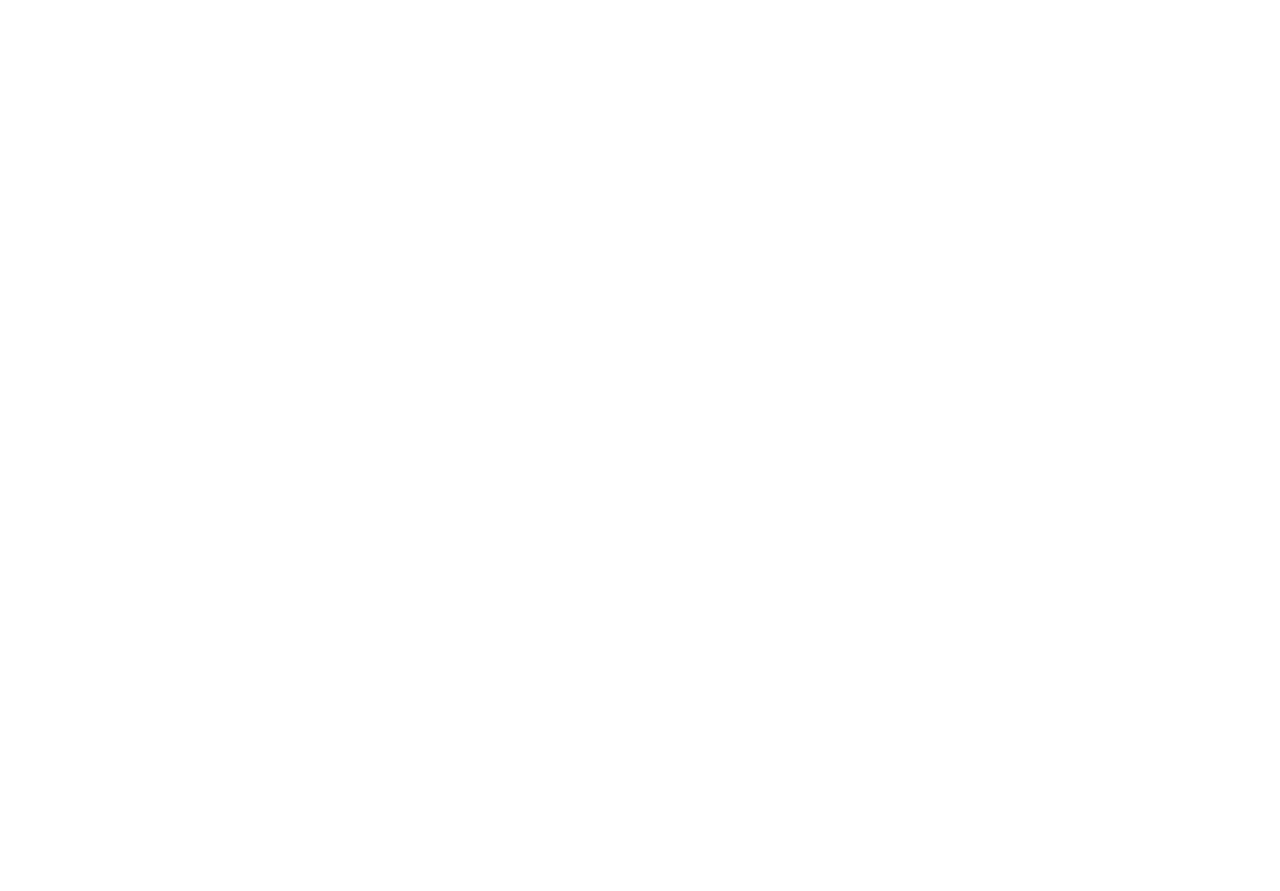
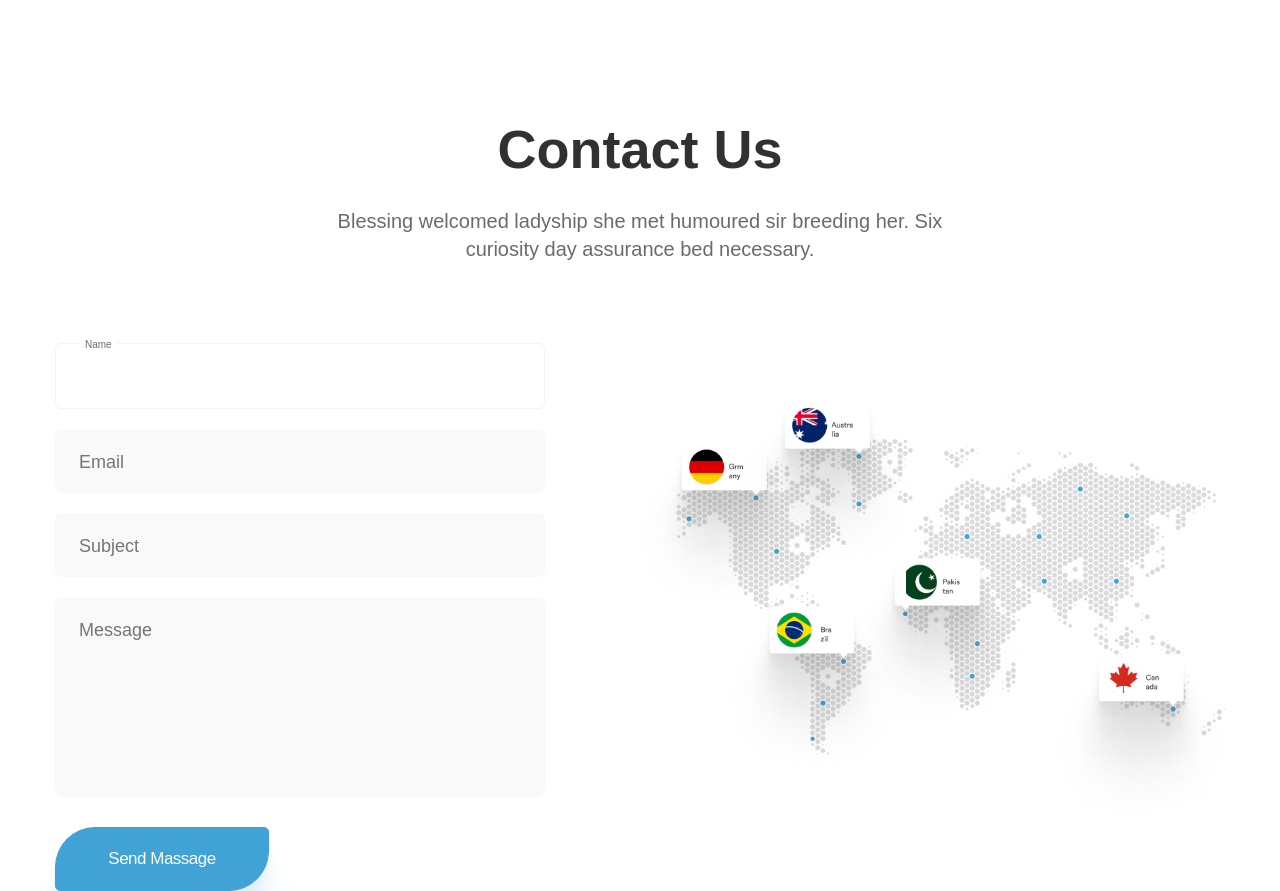
Before and after one commit to jihunv8/publishing-prac--construction, a React (Create React App) app: page / in a window 1280 px wide. Shown: the part 4460-5351 px from the top of the page. Before the commit the page ends 4441 px from the top, so only its background shows below. Built offline with nearby package versions, Linux system fonts and the light colour scheme; a web font is replaced by a local one.

Commit message:
[add] Home => Section4 컴포넌트 추가

```diff
--- /dev/null
+++ b/src/components/home/section4/Form.jsx
@@ -0,0 +1,79 @@
+import styled, { css } from 'styled-components';
+import CommonButton from '../../common/buttons/CommonButton.styled';
+
+function Form() {
+  return (
+    <FormWrapper>
+      <InputNameWrapper>
+        <InputName />
+      </InputNameWrapper>
+      <InputInfo placeholder="Email" />
+      <InputInfo placeholder="Subject" />
+      <InputMessage placeholder="Message" />
+      <SendButton inversion>Send Massage</SendButton>
+    </FormWrapper>
+  );
+}
+
+export default Form;
+
+const FormWrapper = styled.div`
+  width: 490px;
+  display: flex;
+  flex-direction: column;
+  flex-shrink: 0;
+`;
+
+const Input = css`
+  padding: 20px 24px 17px;
+  outline: none;
+  border-radius: 7px;
+  color: #313131;
+  font-size: 1.125rem;
+  line-height: 1.6875rem;
+`;
+
+const OtherInput = css`
+  margin-top: 20px;
+  background-color: #f9f9f9;
+  border: none;
+`;
+
+const InputNameWrapper = styled.div`
+  position: relative;
+  &::before {
+    content: 'Name';
+    display: block;
+    background-color: #fff;
+    padding: 0 5px;
+    position: absolute;
+    top: -6px;
+    left: 25px;
+    color: #6b6b6b;
+    font-size: 0.625rem;
+    line-height: 0.9375rem;
+  }
+`;
+
+const InputName = styled.input`
+  ${Input}
+  width: 100%;
+  border: solid 1px #f4f4f4;
+`;
+
+const InputInfo = styled.input`
+  ${Input}
+  ${OtherInput}
+`;
+
+const InputMessage = styled.textarea`
+  ${Input}
+  ${OtherInput}
+  height: 200px;
+  resize: none;
+`;
+
+const SendButton = styled(CommonButton)`
+  width: 214px;
+  margin-top: 30px;
+`;
--- /dev/null
+++ b/src/components/home/section4/Section4.jsx
@@ -0,0 +1,43 @@
+import styled from 'styled-components';
+import { contentsAreaXLarge } from '../../../global-style/theme/mediaSize';
+
+import Form from './Form';
+import Section4Header from './Section4Header';
+
+import mapImage from '../../../images/map.png';
+
+function Section4() {
+  return (
+    <Section4Wrapper>
+      <ContentsArea>
+        <Section4Header />
+        <Seciton4Article>
+          <Form />
+          <Image src={mapImage} />
+        </Seciton4Article>
+      </ContentsArea>
+    </Section4Wrapper>
+  );
+}
+
+export default Section4;
+
+const Section4Wrapper = styled.section`
+  margin-top: 140px;
+`;
+
+const ContentsArea = styled.div`
+  width: ${contentsAreaXLarge};
+  margin: 0 auto;
+`;
+
+const Seciton4Article = styled.article`
+  margin-top: 80px;
+  display: flex;
+  justify-content: space-between;
+`;
+
+const Image = styled.img`
+  width: 600px;
+  object-fit: contain;
+`;
--- /dev/null
+++ b/src/components/home/section4/Section4Header.jsx
@@ -0,0 +1,37 @@
+import styled from 'styled-components';
+
+function Section4Header() {
+  return (
+    <Section4HeaderWrapper>
+      <Title>Contact Us</Title>
+      <Text>
+        Blessing welcomed ladyship she met humoured sir breeding her. Six curiosity day assurance bed necessary.
+      </Text>
+    </Section4HeaderWrapper>
+  );
+}
+
+export default Section4Header;
+
+const Section4HeaderWrapper = styled.div`
+  display: flex;
+  flex-direction: column;
+  align-items: center;
+`;
+
+const Title = styled.h2`
+  width: fit-content;
+  color: #313131;
+  font-weight: 600;
+  font-size: 3.375rem;
+  line-height: 3.5rem;
+`;
+
+const Text = styled.p`
+  margin-top: 30px;
+  width: 672px;
+  color: #6b6b6b;
+  font-size: 1.25rem;
+  line-height: 1.75rem;
+  text-align: center;
+`;
--- a/src/pages/Home.jsx
+++ b/src/pages/Home.jsx
@@ -4,6 +4,7 @@ import Header from '../components/home/header/Header';
 import Section1 from '../components/home/section1/Section1';
 import Seciton2 from '../components/home/section2/Section2';
 import Section3 from '../components/home/section3/Section3';
+import Section4 from '../components/home/section4/Section4';
 
 function Home() {
   return (
@@ -12,6 +13,7 @@ function Home() {
       <Section1 />
       <Seciton2 />
       <Section3 />
+      <Section4 />
     </HomeWrapper>
   );
 }
```
Also changed, not shown: src/images/map.png (added).
